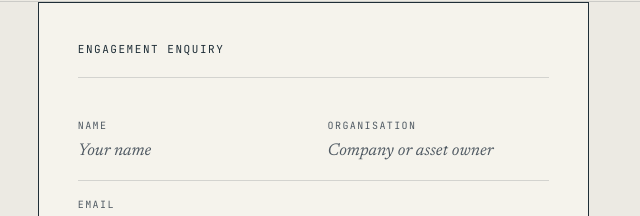
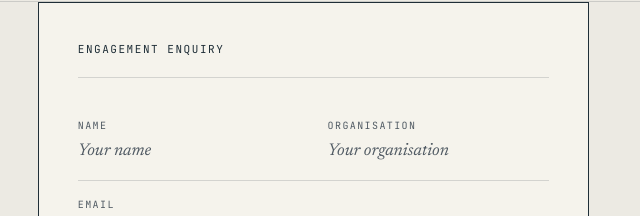
Before and after one commit to sylfaen-advisory/sylfaen-advisory-website, an Astro site: page / in a window 1280 px wide. Shown: the part 8206-8422 px from the top of the page, 640-1280 px from the left. Built offline with nearby package versions, Linux system fonts and the light colour scheme; Astro itself is replaced by a stand-in of ours.

Commit message:
Organisation placeholder: "Your firm" on RICS page, "Your organisation" on homepage
Co-Authored-By: Claude Opus 5.5 <noreply@anthropic.com>

```diff
--- a/src/components/EnquiryForm.astro
+++ b/src/components/EnquiryForm.astro
@@ -5,6 +5,7 @@
  *
  *   selected       option pre-selected in "Interested in"
  *   subject        email subject line for Formspree
+ *   orgPlaceholder placeholder for the Organisation field
  *   source         adds a hidden "source" field naming the page
  *   plausibleEvent Plausible custom event fired when the form is submitted
  *   awen           false leaves out the "Awen demo" option (RICS page)
@@ -13,11 +14,12 @@ interface Props {
   id?: string;
   selected?: string;
   subject?: string;
+  orgPlaceholder?: string;
   source?: string;
   plausibleEvent?: string;
   awen?: boolean;
 }
-const { id, selected = 'Not sure yet', subject = 'Sylfaen Advisory — website enquiry', source, plausibleEvent, awen = true } = Astro.props;
+const { id, selected = 'Not sure yet', subject = 'Sylfaen Advisory — website enquiry', orgPlaceholder = 'Your organisation', source, plausibleEvent, awen = true } = Astro.props;
 
 const ALL_OPTIONS = [
   'Health Check (Tier I)',
@@ -45,7 +47,7 @@ const OPTIONS = awen ? ALL_OPTIONS : ALL_OPTIONS.filter((o) => o !== 'Awen demo'
           </div>
           <div class="form-row" style="border-bottom: none;">
             <label for="form-org">Organisation</label>
-            <input id="form-org" name="organisation" placeholder="Company or asset owner" />
+            <input id="form-org" name="organisation" placeholder={orgPlaceholder} />
           </div>
         </div>
 
--- a/src/pages/rics-ai-governance.astro
+++ b/src/pages/rics-ai-governance.astro
@@ -311,6 +311,7 @@ const QUOTE = {
           <EnquiryForm
             id="enquiry"
             selected="AI Governance Advisory (Tier IV)"
+            orgPlaceholder="Your firm"
             subject="RICS enquiry: new message from sylfaenadvisory.co.uk"
             source="rics-ai-governance"
             plausibleEvent="RICS enquiry"
```
